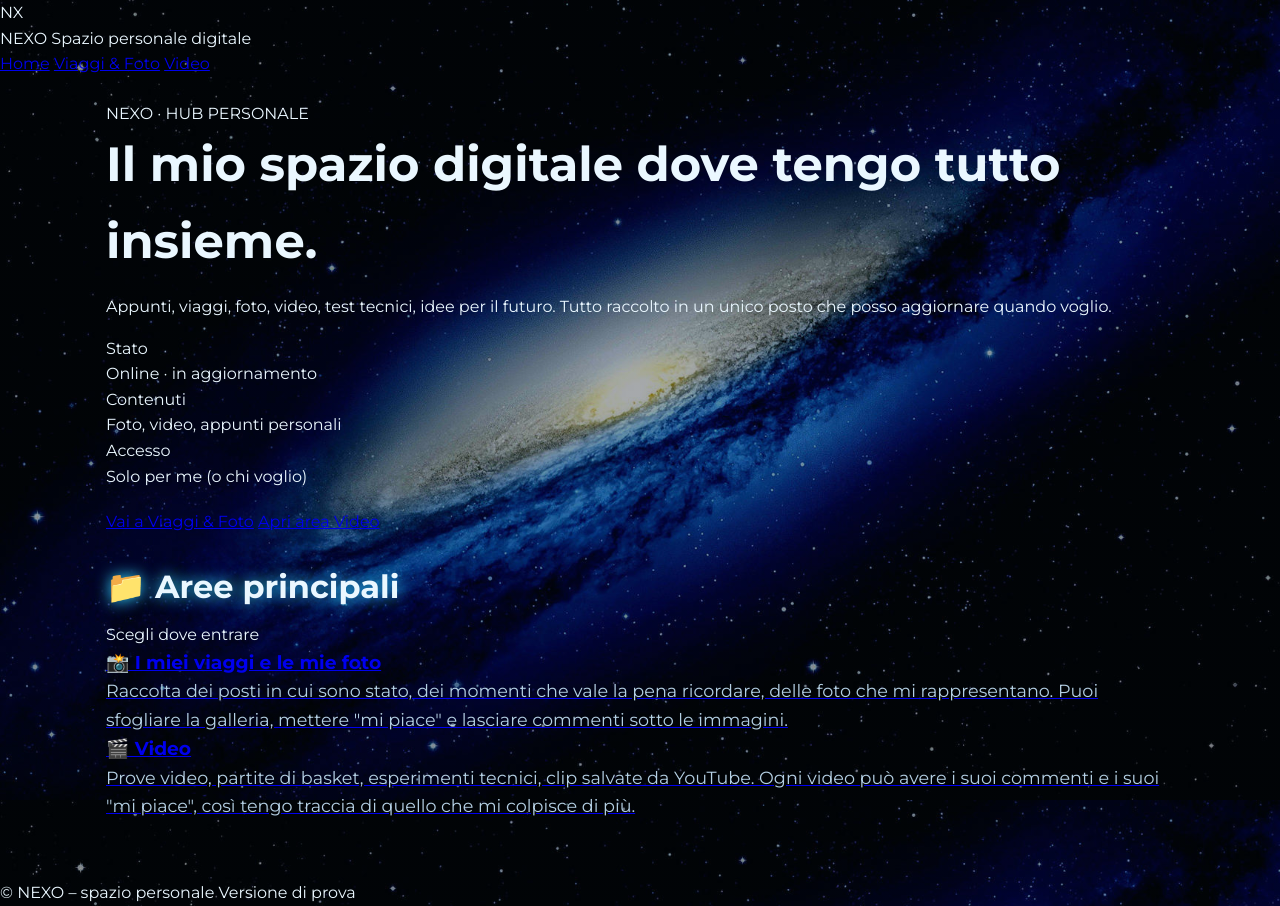
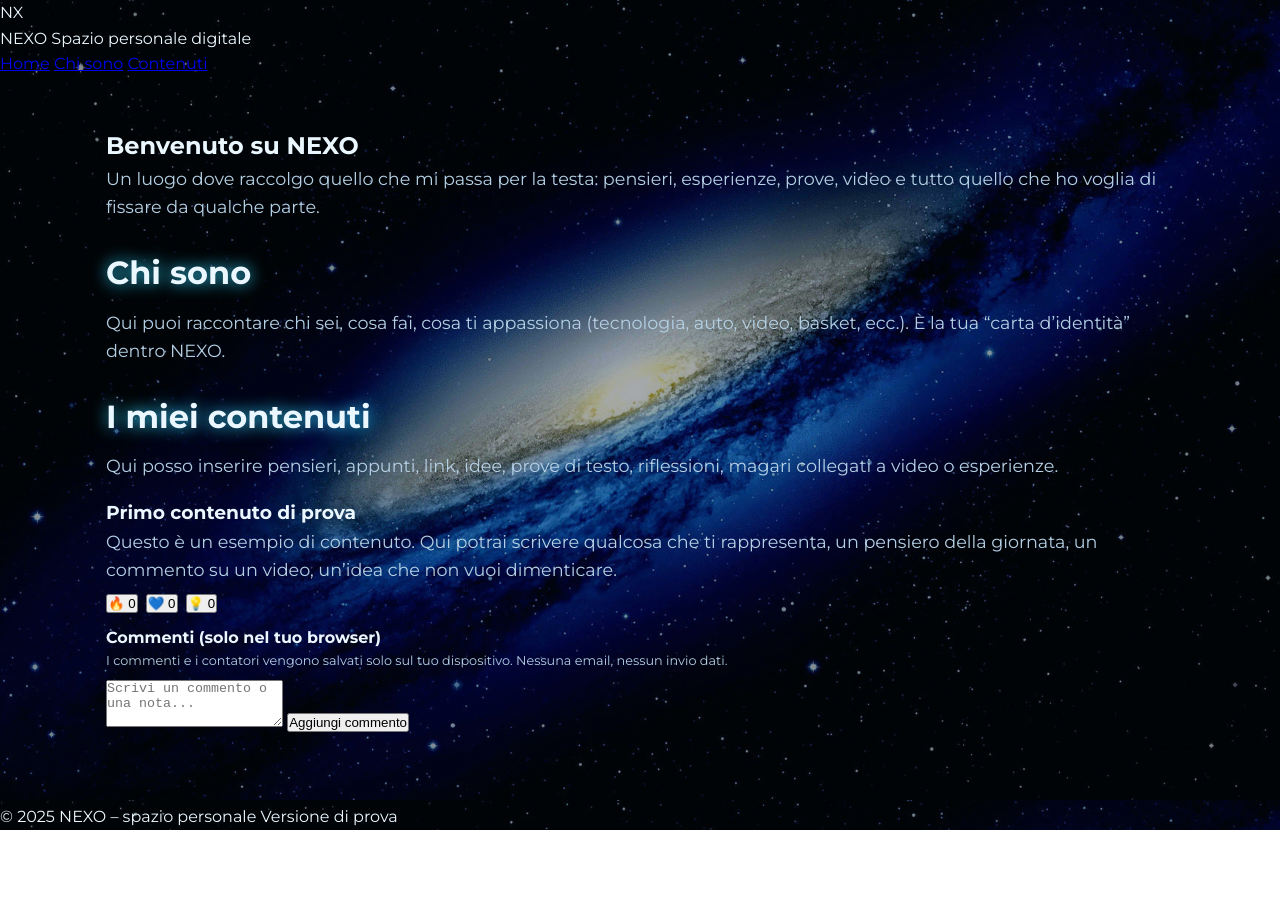
Before and after one commit to Salvo-rux/nexo, a plain HTML site: page index.html in a window 1280 px wide. After the commit the page ends 830 px from the top, so only its background shows below. Drawn offline with Linux system fonts and the light colour scheme.

Commit message:
Update index.html

```diff
--- a/index.html
+++ b/index.html
@@ -3,7 +3,7 @@
 <head>
   <meta charset="utf-8" />
   <meta name="viewport" content="width=device-width,initial-scale=1" />
-  <title>NEXO – Hub Personale</title>
+  <title>NEXO – Il mio spazio personale</title>
 
   <link href="https://fonts.googleapis.com/css2?family=Montserrat:wght@400;700;900&display=swap" rel="stylesheet">
   <link rel="stylesheet" href="style.css">
@@ -21,84 +21,93 @@
       </div>
 
       <div class="nav-links">
-        <a href="index.html" class="nav-link active">Home</a>
-        <a href="viaggi.html" class="nav-link">Viaggi & Foto</a>
-        <a href="video.html" class="nav-link">Video</a>
+        <a href="#top" class="nav-link active">Home</a>
+        <a href="#chi-sono" class="nav-link">Chi sono</a>
+        <a href="#contenuti" class="nav-link">Contenuti</a>
       </div>
     </nav>
   </header>
 
   <!-- MAIN -->
-  <main class="site-main">
+  <main class="site-main" id="top">
     <div class="container">
 
-      <!-- PANNELLO PRINCIPALE (come la vecchia home) -->
-      <section class="hero">
-        <div class="card panel-3d hero-main">
+      <!-- BENVENTUO SU NEXO -->
+      <section class="section">
+        <div class="card panel-3d">
           <div class="card-inner">
-            <div class="hero-kicker">
-              <span class="badge">NEXO · HUB PERSONALE</span>
-            </div>
-
-            <h1 class="hero-title">
-              Il mio spazio digitale dove tengo tutto insieme.
-            </h1>
-
-            <p class="hero-subtitle text-muted">
-              Appunti, viaggi, foto, video, test tecnici, idee per il futuro.
-              Tutto raccolto in un unico posto che posso aggiornare quando voglio.
+            <h1>Benvenuto su NEXO</h1>
+            <p class="text-muted">
+              Un luogo dove raccolgo quello che mi passa per la testa: pensieri, esperienze,
+              prove, video e tutto quello che ho voglia di fissare da qualche parte.
             </p>
-
-            <div class="hero-meta-row" style="margin-top:16px;">
-              <div class="hero-meta-item">
-                <div class="hero-meta-label">Stato</div>
-                <div class="hero-meta-value">Online · in aggiornamento</div>
-              </div>
-              <div class="hero-meta-item">
-                <div class="hero-meta-label">Contenuti</div>
-                <div class="hero-meta-value">Foto, video, appunti personali</div>
-              </div>
-              <div class="hero-meta-item">
-                <div class="hero-meta-label">Accesso</div>
-                <div class="hero-meta-value">Solo per me (o chi voglio)</div>
-              </div>
-            </div>
-
-            <div class="hero-actions" style="margin-top:20px;">
-              <a href="viaggi.html" class="btn btn-primary">Vai a Viaggi & Foto</a>
-              <a href="video.html" class="btn btn-ghost">Apri area Video</a>
-            </div>
           </div>
         </div>
       </section>
 
-      <!-- SEZIONE AREE PRINCIPALI CON GRANDI PANNELLI -->
-      <section class="section">
-        <div class="section-header">
-          <h2 class="section-title">📁 Aree principali</h2>
-          <span class="section-subtitle">Scegli dove entrare</span>
+      <!-- CHI SONO -->
+      <section class="section" id="chi-sono">
+        <div class="card panel-3d">
+          <div class="card-inner">
+            <h2>Chi sono</h2>
+            <p class="text-muted">
+              Qui puoi raccontare chi sei, cosa fai, cosa ti appassiona (tecnologia, auto,
+              video, basket, ecc.). È la tua “carta d’identità” dentro NEXO.
+            </p>
+          </div>
         </div>
+      </section>
 
-        <div class="home-sections">
-          <!-- CARD VIAGGI & FOTO -->
-          <a href="viaggi.html" class="section-card-home">
-            <h3>📸 I miei viaggi e le mie foto</h3>
+      <!-- I MIEI CONTENUTI -->
+      <section class="section" id="contenuti">
+        <div class="card panel-3d">
+          <div class="card-inner">
+            <h2>I miei contenuti</h2>
             <p class="text-muted">
-              Raccolta dei posti in cui sono stato, dei momenti che vale la pena ricordare,
-              delle foto che mi rappresentano. Puoi sfogliare la galleria, mettere "mi piace"
-              e lasciare commenti sotto le immagini.
+              Qui posso inserire pensieri, appunti, link, idee, prove di testo, riflessioni,
+              magari collegati a video o esperienze.
             </p>
-          </a>
 
-          <!-- CARD VIDEO -->
-          <a href="video.html" class="section-card-home">
-            <h3>🎬 Video</h3>
-            <p class="text-muted">
-              Prove video, partite di basket, esperimenti tecnici, clip salvate da YouTube.
-              Ogni video può avere i suoi commenti e i suoi "mi piace", così tengo traccia
-              di quello che mi colpisce di più.
-            </p>
-          </a>
+            <!-- PRIMO CONTENUTO DI PROVA -->
+            <div class="card panel-3d" style="margin-top:18px;">
+              <div class="card-inner">
+                <h3>Primo contenuto di prova</h3>
+                <p class="text-muted">
+                  Questo è un esempio di contenuto. Qui potrai scrivere qualcosa che ti
+                  rappresenta, un pensiero della giornata, un commento su un video, un’idea
+                  che non vuoi dimenticare.
+                </p>
+
+                <!-- REAZIONI -->
+                <div class="reaction-row" style="margin-top:10px; margin-bottom:12px; display:flex; gap:8px;">
+                  <button class="btn-pill btn-ghost reaction-btn" data-reaction="fire">
+                    🔥 <span class="reaction-count" data-reaction="fire">0</span>
+                  </button>
+                  <button class="btn-pill btn-ghost reaction-btn" data-reaction="heart">
+                    💙 <span class="reaction-count" data-reaction="heart">0</span>
+                  </button>
+                  <button class="btn-pill btn-ghost reaction-btn" data-reaction="idea">
+                    💡 <span class="reaction-count" data-reaction="idea">0</span>
+                  </button>
+                </div>
+
+                <!-- COMMENTI -->
+                <h4 style="margin-top:6px;">Commenti (solo nel tuo browser)</h4>
+                <p class="text-muted" style="font-size:0.8rem; margin-bottom:8px;">
+                  I commenti e i contatori vengono salvati solo sul tuo dispositivo.
+                  Nessuna email, nessun invio dati.
+                </p>
+
+                <div class="comment-box">
+                  <textarea id="comment-input" class="input-cyber" rows="3" placeholder="Scrivi un commento o una nota..."></textarea>
+                  <button id="add-comment" class="btn" style="margin-top:8px;">Aggiungi commento</button>
+
+                  <ul id="comment-list" class="comment-list" style="margin-top:10px; list-style:none; padding-left:0;"></ul>
+                </div>
+              </div>
+            </div>
+
+          </div>
         </div>
       </section>
 
@@ -108,9 +117,85 @@
   <!-- FOOTER -->
   <footer class="site-footer">
     <div class="footer-inner">
-      <span>© NEXO – spazio personale</span>
+      <span>© 2025 NEXO – spazio personale</span>
       <span>Versione di prova</span>
     </div>
   </footer>
+
+  <!-- SCRIPT PER LIKE + COMMENTI IN LOCALE -->
+  <script>
+    (function () {
+      const REACTIONS_KEY = "nexo_reactions";
+      const COMMENTS_KEY = "nexo_comments";
+
+      function loadReactions() {
+        try {
+          return JSON.parse(localStorage.getItem(REACTIONS_KEY) || "{}");
+        } catch (e) {
+          return {};
+        }
+      }
+
+      function saveReactions(data) {
+        localStorage.setItem(REACTIONS_KEY, JSON.stringify(data));
+      }
+
+      function loadComments() {
+        try {
+          return JSON.parse(localStorage.getItem(COMMENTS_KEY) || "[]");
+        } catch (e) {
+          return [];
+        }
+      }
+
+      function saveComments(list) {
+        localStorage.setItem(COMMENTS_KEY, JSON.stringify(list));
+      }
+
+      document.addEventListener("DOMContentLoaded", function () {
+        // Reazioni
+        const reactions = loadReactions();
+        document.querySelectorAll(".reaction-count").forEach(function (span) {
+          const key = span.getAttribute("data-reaction");
+          span.textContent = reactions[key] || 0;
+        });
+
+        document.querySelectorAll(".reaction-btn").forEach(function (btn) {
+          btn.addEventListener("click", function () {
+            const key = btn.getAttribute("data-reaction");
+            reactions[key] = (reactions[key] || 0) + 1;
+            const span = document.querySelector('.reaction-count[data-reaction="' + key + '"]');
+            if (span) span.textContent = reactions[key];
+            saveReactions(reactions);
+          });
+        });
+
+        // Commenti
+        const commentInput = document.getElementById("comment-input");
+        const commentList = document.getElementById("comment-list");
+        const addCommentBtn = document.getElementById("add-comment");
+
+        const comments = loadComments();
+
+        // Mostra commenti esistenti
+        comments.forEach(function (text) {
+          const li = document.createElement("li");
+          li.textContent = text;
+          commentList.appendChild(li);
+        });
+
+        addCommentBtn.addEventListener("click", function () {
+          const text = (commentInput.value || "").trim();
+          if (!text) return;
+          const li = document.createElement("li");
+          li.textContent = text;
+          commentList.appendChild(li);
+          comments.push(text);
+          saveComments(comments);
+          commentInput.value = "";
+        });
+      });
+    })();
+  </script>
 </body>
 </html>
```
